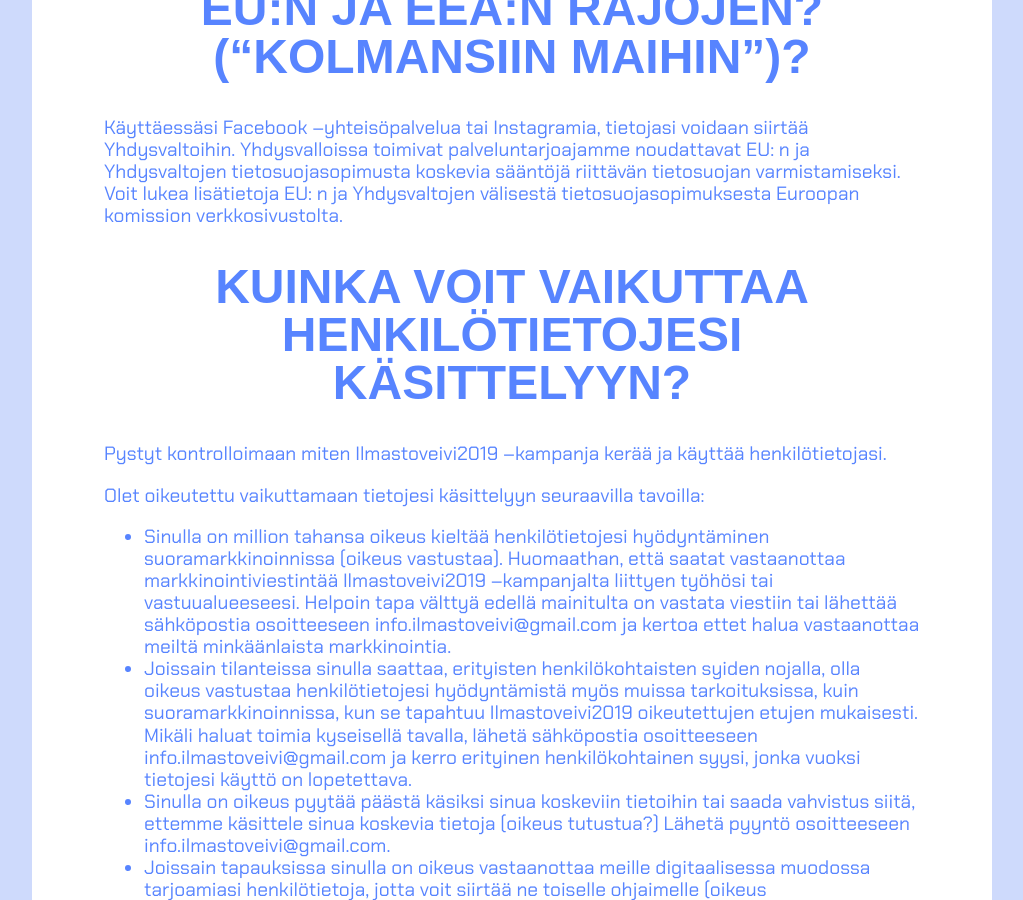
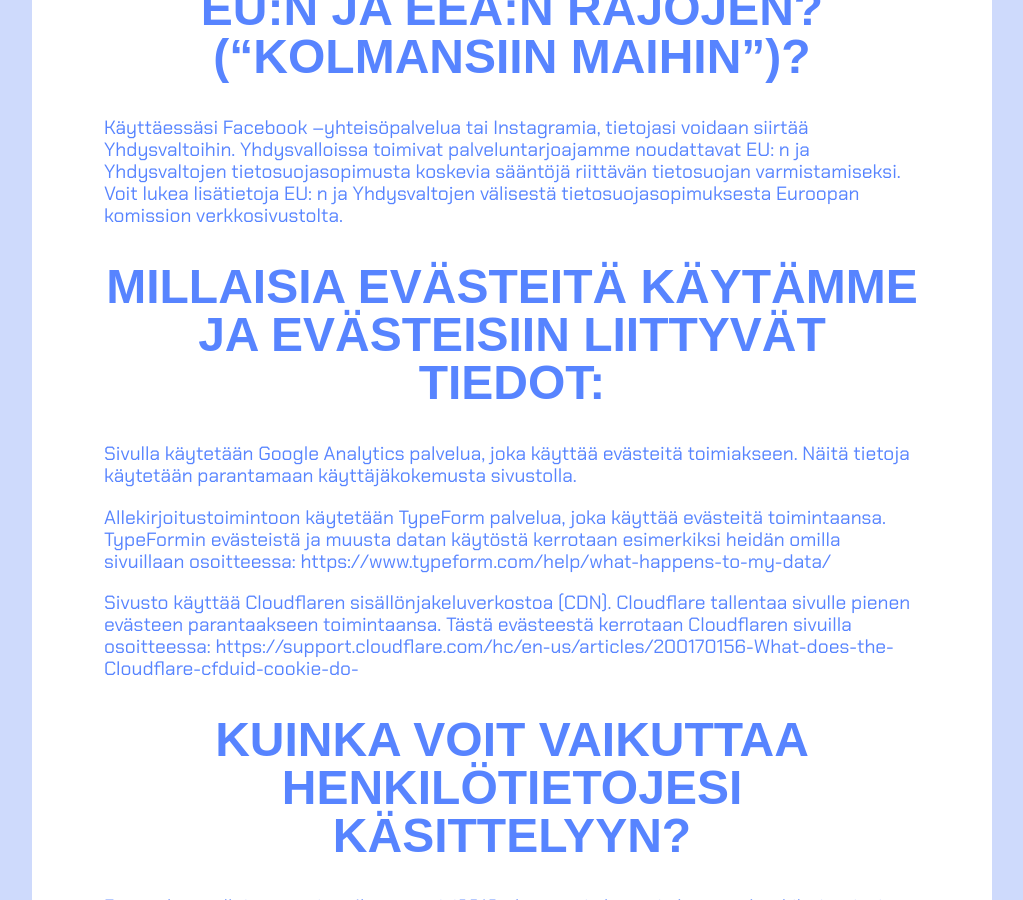
Before and after one commit to ilmastoveivi/ilmastoveivi.github.io, a Jekyll site: the page built from legal.md, in a window 1280 px wide and 900 px high, scrolled down 3431 px. Shown: the whole window, without its empty margins (128-1151 px from the left). Built offline with Jekyll 4.4.1, drawn with Linux system fonts in a browser that asks for light colours; nearby versions of some CDN libraries; some web fonts are replaced.

Commit message:
Added information about cookie usage

```diff
--- a/legal.md
+++ b/legal.md
@@ -67,6 +67,15 @@ Tietojasi käsitellään Ilmastoveivi2019 –tiimissä. Voimme luovuttaa tietoja
 Käyttäessäsi Facebook –yhteisöpalvelua tai Instagramia, tietojasi voidaan siirtää Yhdysvaltoihin. Yhdysvalloissa toimivat palveluntarjoajamme noudattavat EU: n ja Yhdysvaltojen tietosuojasopimusta koskevia sääntöjä riittävän tietosuojan varmistamiseksi. Voit lukea lisätietoja EU: n ja Yhdysvaltojen välisestä tietosuojasopimuksesta Euroopan komission verkkosivustolta.
 
 
+## Millaisia evästeitä käytämme ja evästeisiin liittyvät tiedot:
+
+Sivulla käytetään Google Analytics palvelua, joka käyttää evästeitä toimiakseen. Näitä tietoja käytetään parantamaan käyttäjäkokemusta sivustolla.
+
+Allekirjoitustoimintoon käytetään TypeForm palvelua, joka käyttää evästeitä toimintaansa. TypeFormin evästeistä ja muusta datan käytöstä kerrotaan esimerkiksi heidän omilla sivuillaan osoitteessa: https://www.typeform.com/help/what-happens-to-my-data/
+
+Sivusto käyttää Cloudflaren sisällönjakeluverkostoa (CDN). Cloudflare tallentaa sivulle pienen evästeen parantaakseen toimintaansa. Tästä evästeestä kerrotaan Cloudflaren sivuilla osoitteessa: https://support.cloudflare.com/hc/en-us/articles/200170156-What-does-the-Cloudflare-cfduid-cookie-do-
+
+
 ## Kuinka voit vaikuttaa henkilötietojesi käsittelyyn?
 
 Pystyt kontrolloimaan miten Ilmastoveivi2019 –kampanja kerää ja käyttää henkilötietojasi.
```
